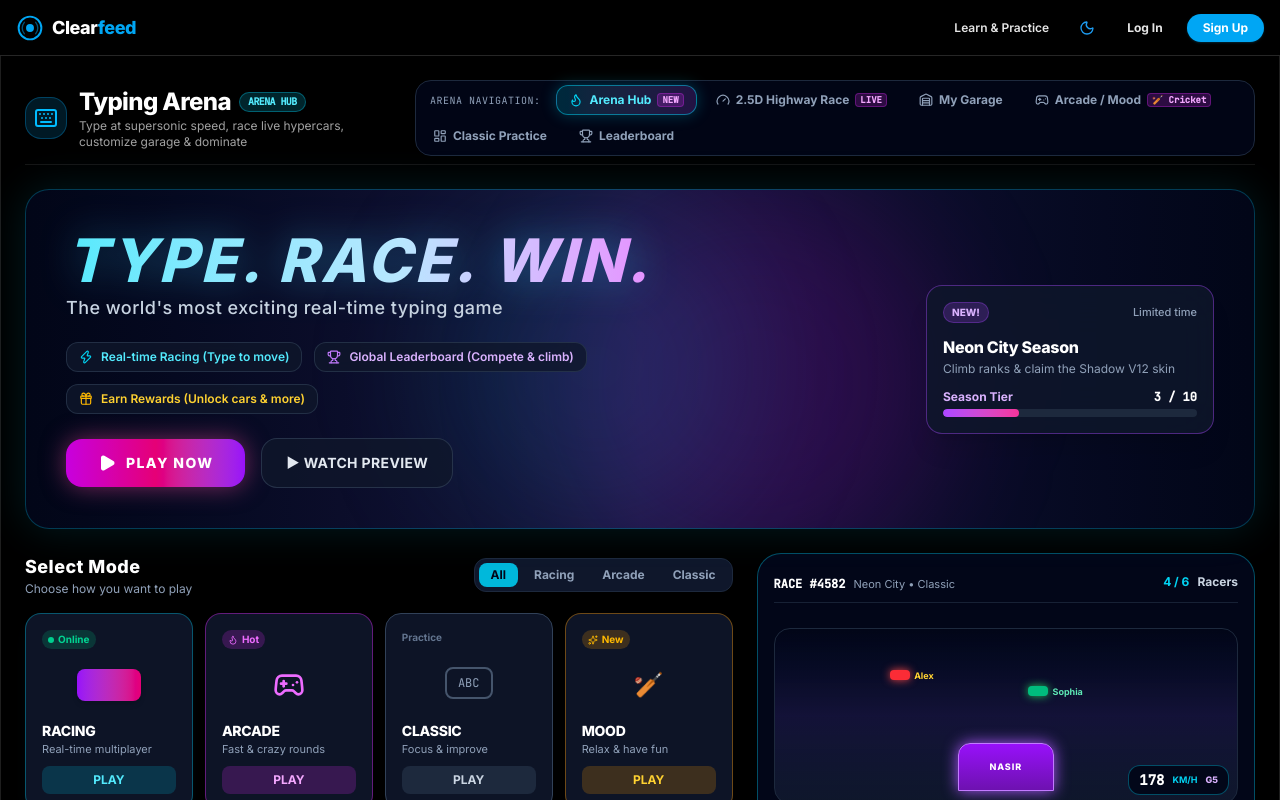
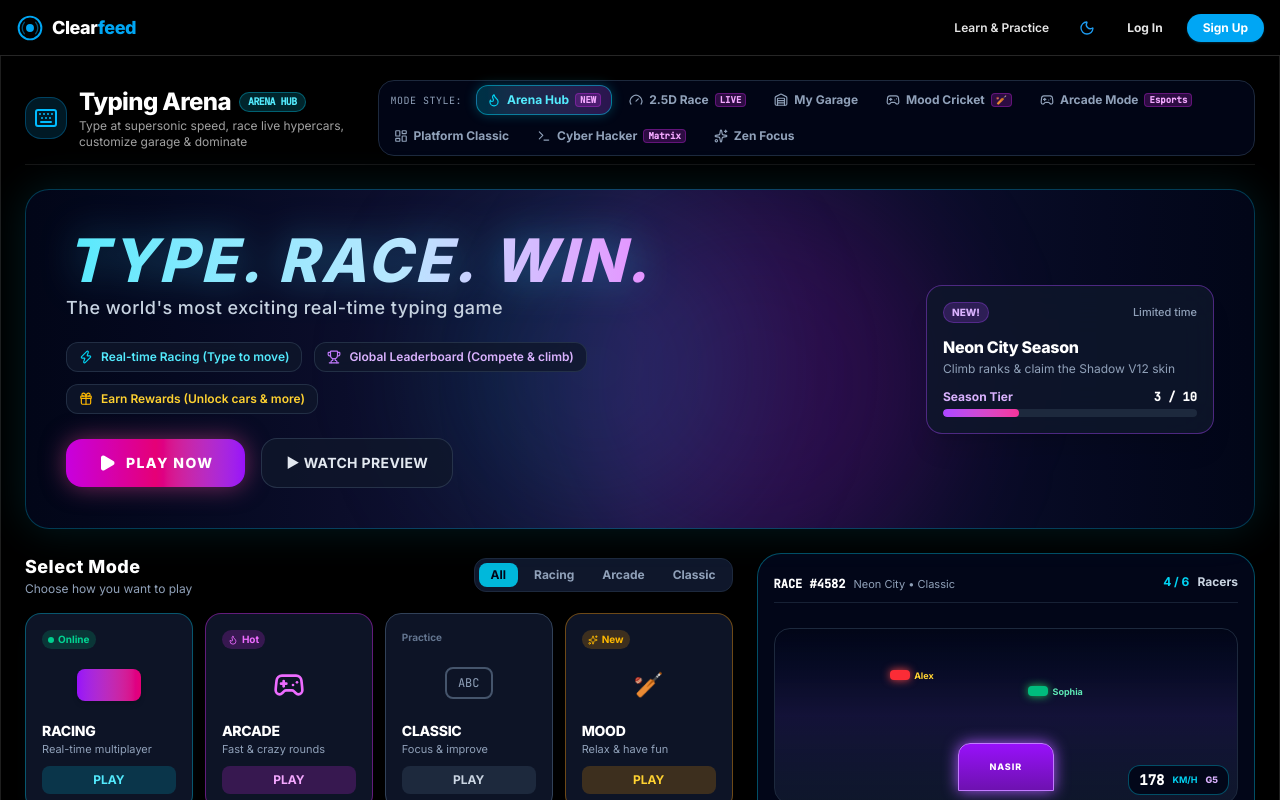
Before and after one commit to Nasir-Yousuf/social-media-application, a React (Vite) app in the folder client/: page /typing in a window 1280 px wide. Shown: the top 800 px of the page. Built offline with nearby package versions, Linux system fonts and the light colour scheme; no server answers.

Commit message:
fix(typing): restore all previous arena modes (Arcade Mode, Cyber Hacker, Zen Focus, Platform Classic) alongside new Racing Arena

```diff
--- a/client/src/components/typing/ArenaThemeSwitcher.jsx
+++ b/client/src/components/typing/ArenaThemeSwitcher.jsx
@@ -5,7 +5,8 @@
   Warehouse,
   Gamepad2,
   LayoutDashboard,
-  Trophy,
+  Terminal,
+  Sparkles,
 } from 'lucide-react';
 
 export const THEMES = [
@@ -18,7 +19,7 @@
   },
   {
     id: 'race',
-    label: '2.5D Highway Race',
+    label: '2.5D Race',
     icon: Gauge,
     badge: 'LIVE',
     desc: 'Real-time Supercar Typing Race (Image 1)',
@@ -32,32 +33,46 @@
   },
   {
     id: 'arcade',
-    label: 'Arcade / Mood',
+    label: 'Mood Cricket',
     icon: Gamepad2,
-    badge: '🏏 Cricket',
+    badge: '🏏',
     desc: 'Typing Cricket & Mini-Games',
   },
   {
+    id: 'game',
+    label: 'Arcade Mode',
+    icon: Gamepad2,
+    badge: 'Esports',
+    desc: 'Gamified UI matching esports layout',
+  },
+  {
     id: 'classic',
-    label: 'Classic Practice',
+    label: 'Platform Classic',
     icon: LayoutDashboard,
     badge: null,
-    desc: 'Standard words & paragraphs typing engine',
+    desc: 'Consistent with site feed and social theme',
   },
   {
-    id: 'leaderboard',
-    label: 'Leaderboard',
-    icon: Trophy,
+    id: 'hacker',
+    label: 'Cyber Hacker',
+    icon: Terminal,
+    badge: 'Matrix',
+    desc: 'Retro green phosphor CRT terminal theme',
+  },
+  {
+    id: 'zen',
+    label: 'Zen Focus',
+    icon: Sparkles,
     badge: null,
-    desc: 'Global, Friends & Weekly championships',
+    desc: 'Distraction-free pure focus mode',
   },
 ];
 
 export const ArenaThemeSwitcher = ({ activeTheme, onSelectTheme }) => {
   return (
     <div className="flex flex-wrap items-center gap-1.5 p-1 rounded-2xl bg-slate-950/90 border border-slate-800 shadow-xl backdrop-blur-md">
-      <span className="text-[10px] font-mono uppercase tracking-wider text-slate-400 px-2.5 hidden sm:inline-block">
-        Arena Navigation:
+      <span className="text-[10px] font-mono uppercase tracking-wider text-slate-400 px-2 hidden sm:inline-block">
+        Mode Style:
       </span>
       {THEMES.map((t) => {
         const Icon = t.icon;
@@ -69,9 +84,9 @@
             type="button"
             onClick={() => onSelectTheme(t.id)}
             title={t.desc}
-            className={`relative flex items-center gap-1.5 px-3 py-1.5 rounded-xl text-xs font-bold transition-all duration-200 cursor-pointer ${
+            className={`relative flex items-center gap-1.5 px-2.5 py-1.5 rounded-xl text-xs font-bold transition-all duration-200 cursor-pointer ${
               isActive
-                ? 'bg-gradient-to-r from-cyan-500/20 to-purple-500/20 text-cyan-300 border border-cyan-400/50 shadow-[0_0_15px_rgba(6,182,212,0.3)]'
+                ? 'bg-gradient-to-r from-cyan-500/25 to-purple-500/25 text-cyan-300 border border-cyan-400/50 shadow-[0_0_12px_rgba(6,182,212,0.3)]'
                 : 'text-slate-400 hover:text-white hover:bg-slate-900 border border-transparent'
             }`}
           >
--- a/client/src/pages/TypingArenaPage.jsx
+++ b/client/src/pages/TypingArenaPage.jsx
@@ -830,6 +830,12 @@
                   ? 'MY GARAGE'
                   : arenaTheme === 'arcade'
                   ? 'ARCADE LAB'
+                  : arenaTheme === 'game'
+                  ? 'ARCADE MODE'
+                  : arenaTheme === 'hacker'
+                  ? 'CYBER HACKER'
+                  : arenaTheme === 'zen'
+                  ? 'ZEN FOCUS'
                   : `${arenaTheme.toUpperCase()} MODE`}
               </span>
             </h1>
```
